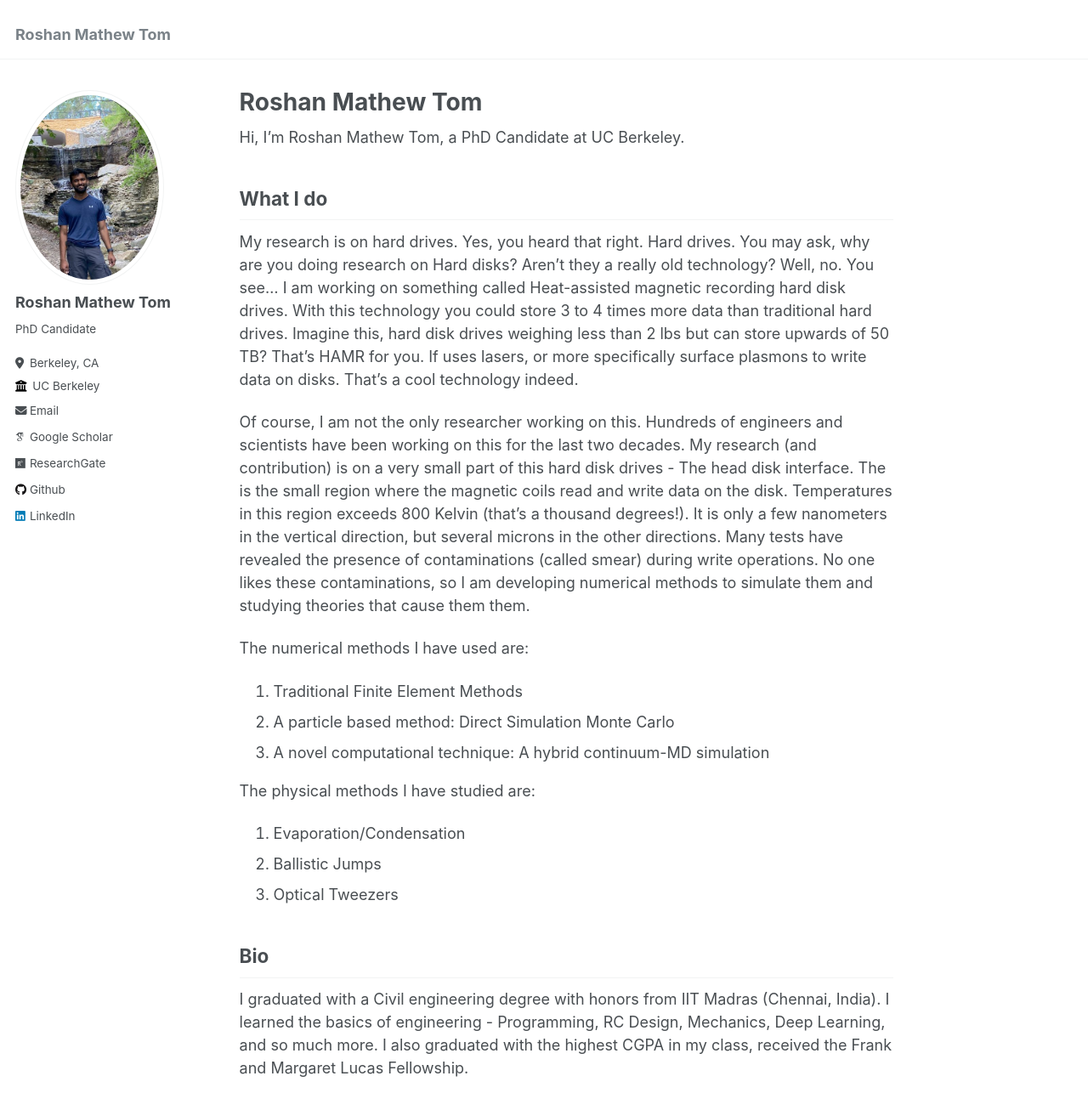
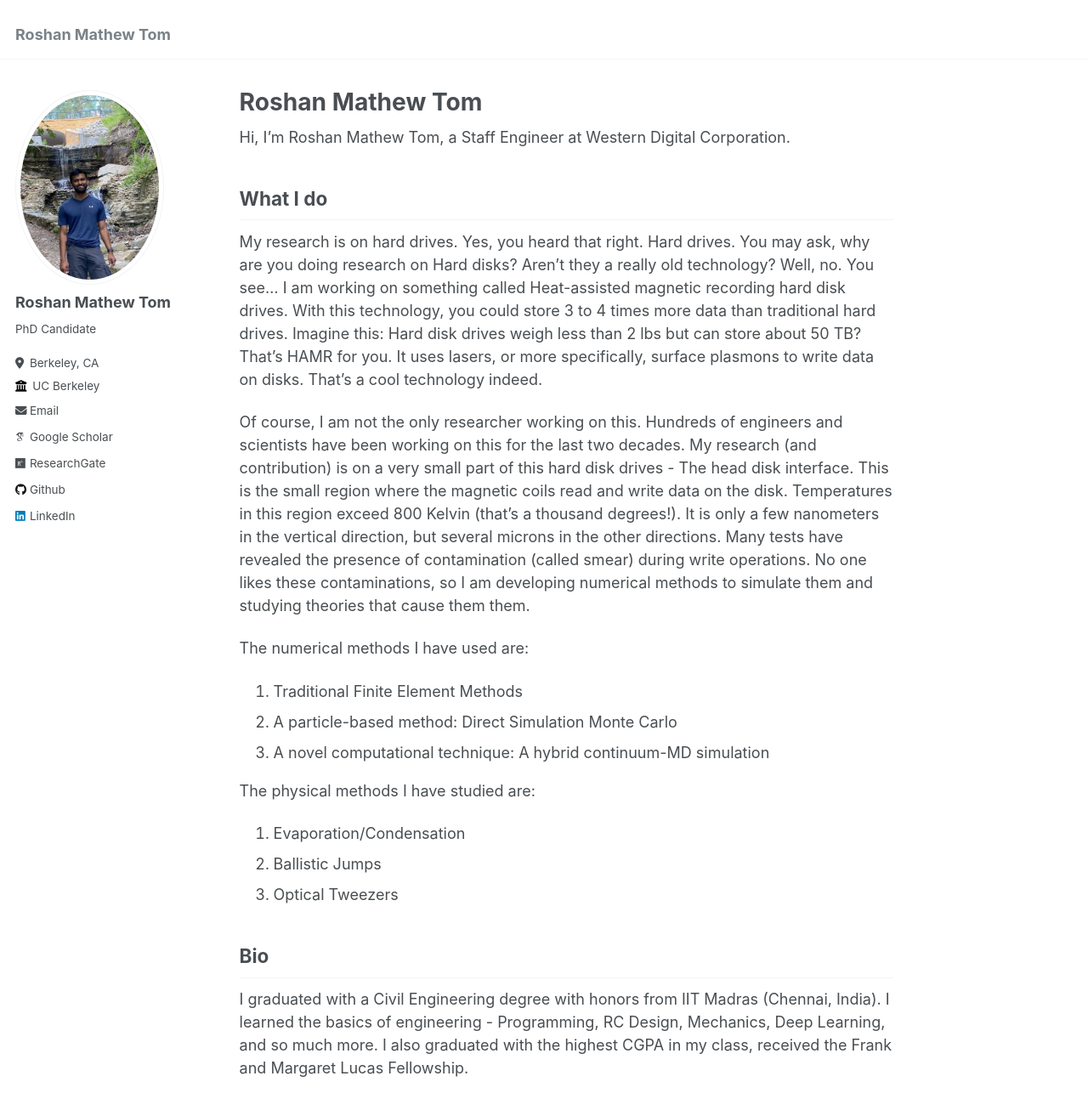
Before and after one commit to rm-tom/rm-tom.github.io, a Jekyll site: the page built from _pages/about.md, in a window 1280 px wide and 1400 px high. Shown: the top 1306 px of the window at 85% size. Built offline with Jekyll 4.4.1, drawn with Linux system fonts in a browser that asks for light colours; some web fonts are replaced.

Commit message:
Update about.md

```diff
--- a/_pages/about.md
+++ b/_pages/about.md
@@ -7,18 +7,18 @@ redirect_from:
   - /about.html
 ---
 
-Hi, I'm Roshan Mathew Tom, a PhD Candidate at UC Berkeley.
+Hi, I'm Roshan Mathew Tom, a Staff Engineer at Western Digital Corporation.
 
 ## What I do
 
-My research is on hard drives. Yes, you heard that right. Hard drives. You may ask, why are you doing research on Hard disks? Aren't they a really old technology? Well, no. You see... I am working on something called Heat-assisted magnetic recording hard disk drives. With this technology you could store 3 to 4 times more data than traditional hard drives. Imagine this, hard disk drives weighing less than 2 lbs but can store upwards of 50 TB? That's HAMR for you. If uses lasers, or more specifically surface plasmons to write data on disks. That's a cool technology indeed.
+My research is on hard drives. Yes, you heard that right. Hard drives. You may ask, why are you doing research on Hard disks? Aren't they a really old technology? Well, no. You see... I am working on something called Heat-assisted magnetic recording hard disk drives. With this technology, you could store 3 to 4 times more data than traditional hard drives. Imagine this: Hard disk drives weigh less than 2 lbs but can store about 50 TB? That's HAMR for you. It uses lasers, or more specifically, surface plasmons to write data on disks. That's a cool technology indeed.
 
-Of course, I am not the only researcher working on this. Hundreds of engineers and scientists have been working on this for the last two decades. My research (and contribution) is on a very small part of this hard disk drives - The head disk interface. The is the small region where the magnetic coils read and write data on the disk. Temperatures in this region exceeds 800 Kelvin (that's a thousand degrees!). It is only a few nanometers in the vertical direction, but several microns in the other directions. Many tests have revealed the presence of contaminations (called smear) during write operations. No one likes these contaminations, so I am developing numerical methods to simulate them and studying theories that cause them them.
+Of course, I am not the only researcher working on this. Hundreds of engineers and scientists have been working on this for the last two decades. My research (and contribution) is on a very small part of this hard disk drives - The head disk interface. This is the small region where the magnetic coils read and write data on the disk. Temperatures in this region exceed 800 Kelvin (that's a thousand degrees!). It is only a few nanometers in the vertical direction, but several microns in the other directions. Many tests have revealed the presence of contamination (called smear) during write operations. No one likes these contaminations, so I am developing numerical methods to simulate them and studying theories that cause them them.
 
 The numerical methods I have used are:
 
 1. Traditional Finite Element Methods
-2. A particle based method: Direct Simulation Monte Carlo
+2. A particle-based method: Direct Simulation Monte Carlo
 3. A novel computational technique: A hybrid continuum-MD simulation
 
 
@@ -30,4 +30,4 @@ The physical methods I have studied are:
 
 ## Bio
 
-I graduated with a Civil engineering degree with honors from IIT Madras (Chennai, India). I learned the basics of engineering - Programming, RC Design, Mechanics, Deep Learning, and so much more. I also graduated with the highest CGPA in my class, received the Frank and Margaret Lucas Fellowship.
+I graduated with a Civil Engineering degree with honors from IIT Madras (Chennai, India). I learned the basics of engineering - Programming, RC Design, Mechanics, Deep Learning, and so much more. I also graduated with the highest CGPA in my class, received the Frank and Margaret Lucas Fellowship.
```
